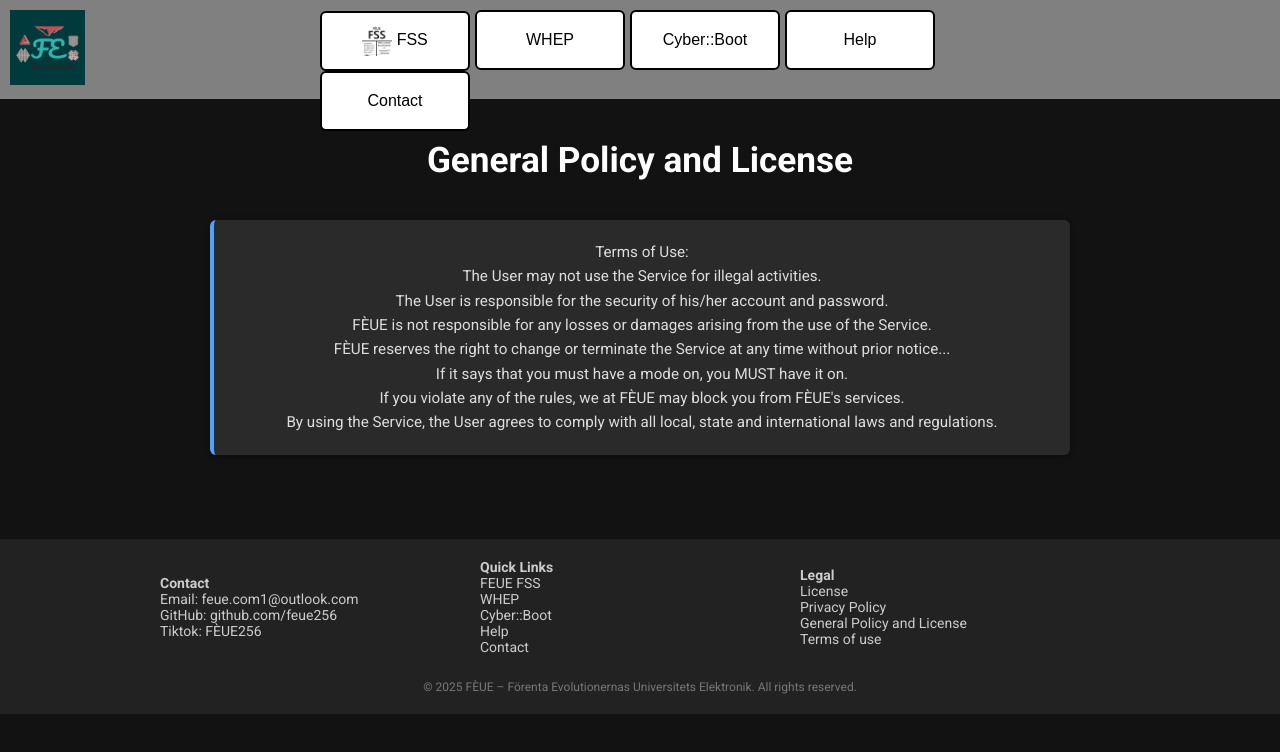
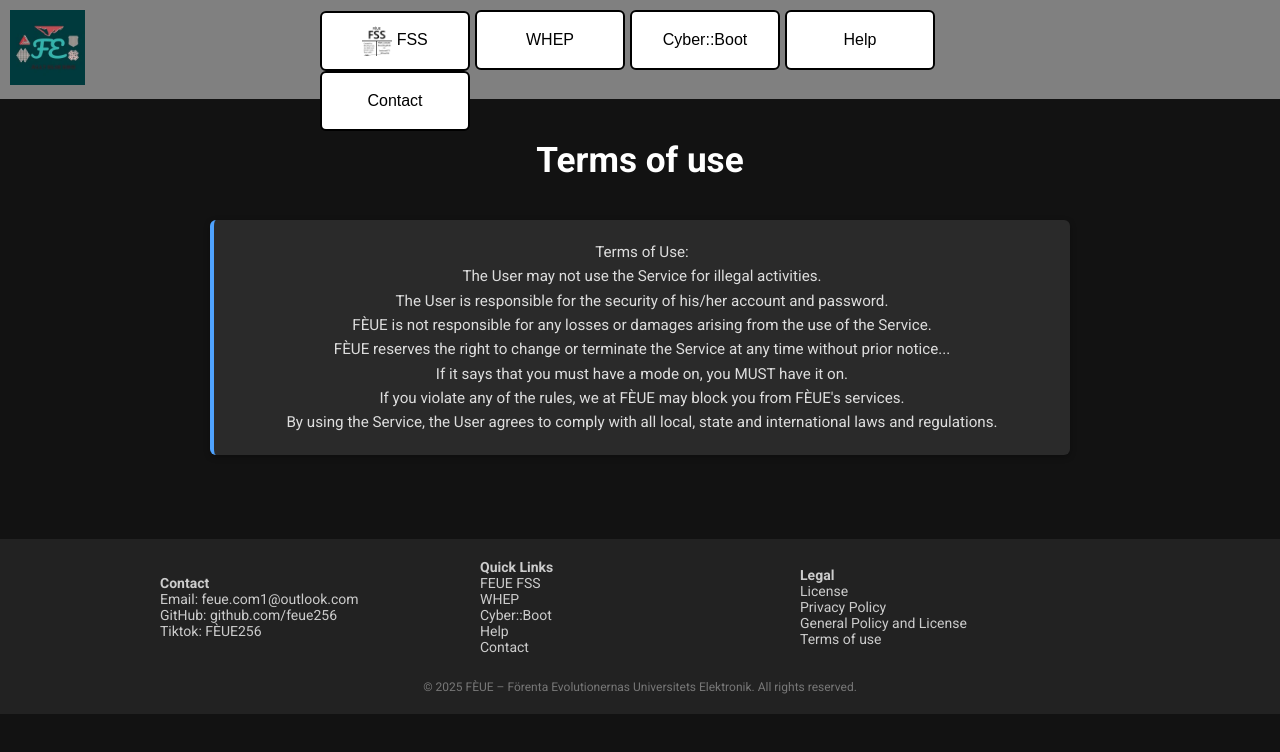
Before and after one commit to FEUE256/start, a plain HTML site: page src/html/tou.html in a window 1280 px wide. Drawn offline with Linux system fonts and the light colour scheme; a web font is replaced by a local one.

Commit message:
Update tou.html

```diff
--- a/src/html/tou.html
+++ b/src/html/tou.html
@@ -71,7 +71,7 @@
     </nav>
 
     <main id="main-content" class="center">
-        <h1>General Policy and License</h1>
+        <h1>Terms of use</h1>
         <br>
         <section>
             <div>
```
